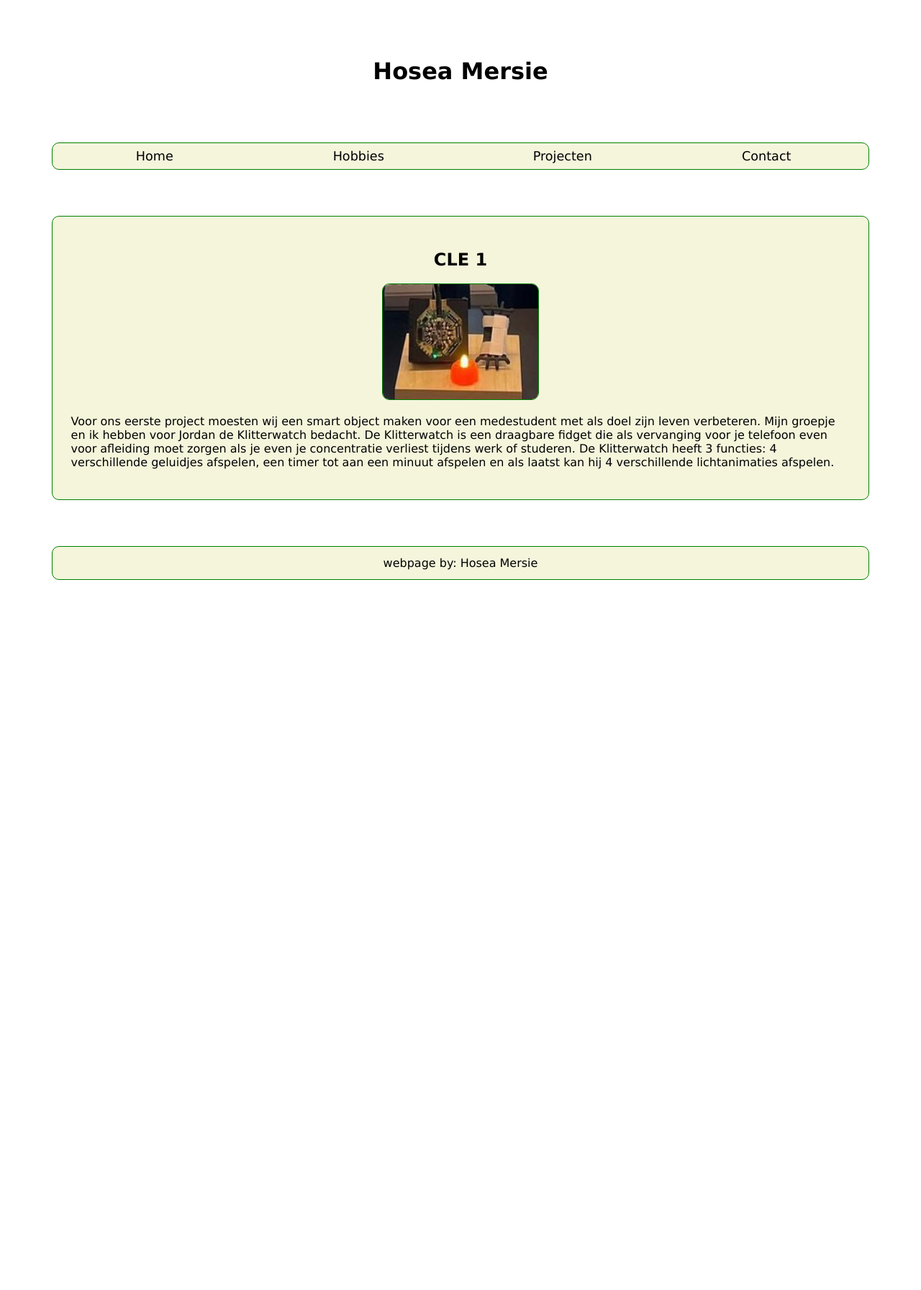
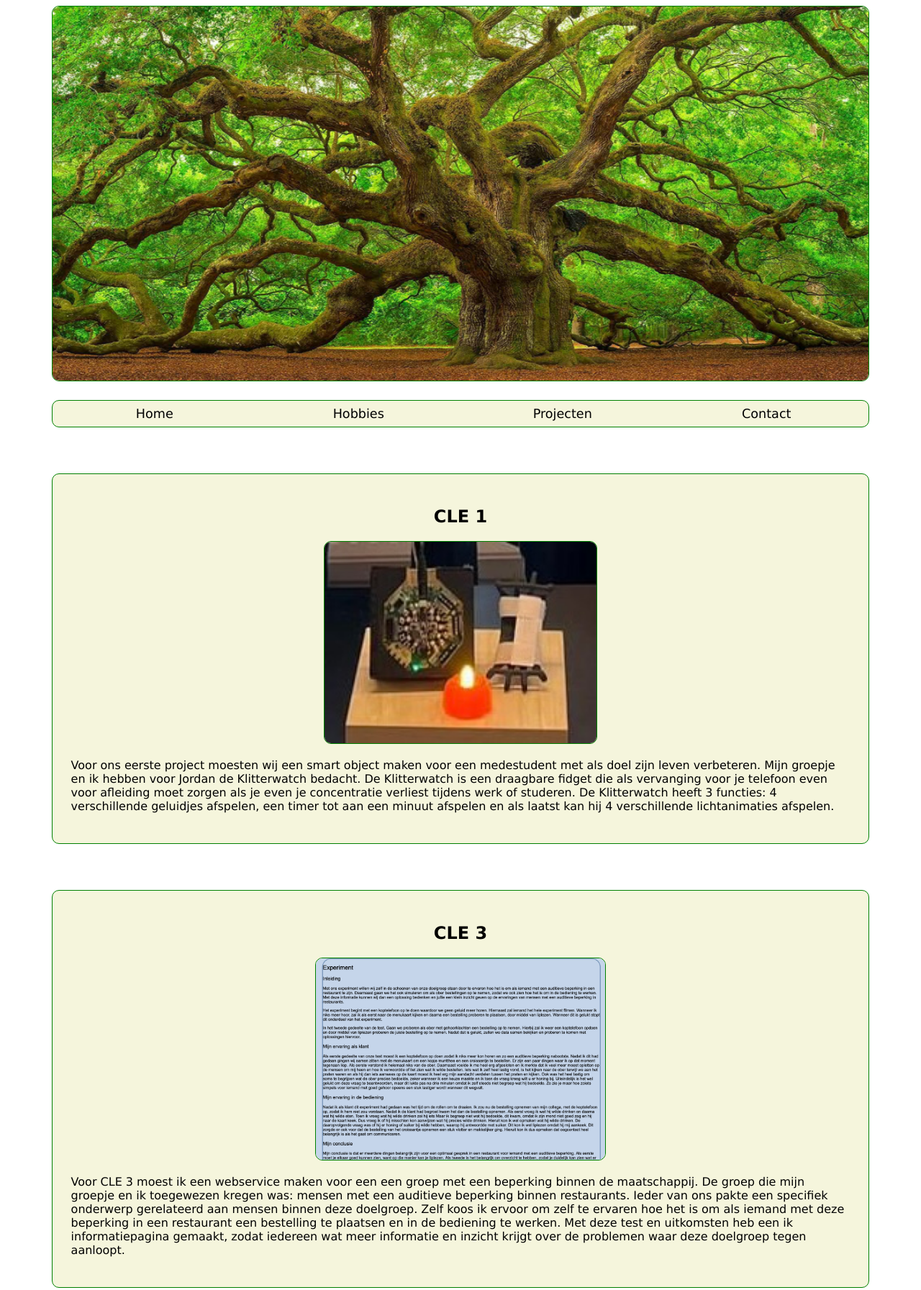
Before and after one commit to HJFMersie/Portfolio, a plain HTML site: page projecten.html in a window 1280 px wide. Shown: the top 1793 px of the page at 72% size. Before the commit the page ends 870 px from the top, so only its background shows below. Drawn offline with Linux system fonts and the light colour scheme.

Commit message:
Add files via upload

```diff
--- a/CSS/style.css
+++ b/CSS/style.css
@@ -1,6 +1,5 @@
 body {
   font-family: Geneva, Verdana, sans-serif;
-  background-color: white;
   color: black;
 }
 
@@ -37,6 +36,7 @@ body {
   background-color: beige;
 }
 
+
 .navbar a {
   padding: 8px;
   flex: 1;
@@ -49,15 +49,26 @@ body {
 
 }
 
+
 .navbar a:hover {
     background-color: lightgreen;
 }
 
 .header {
-  text-align: center;
-  color: black;
-  margin: 10vh;
-  font-size: xx-large;
+  display: flex;
+  justify-content: center;
+  border: 1px solid green;
+  border-radius: 10px;
+  overflow: hidden;
+  margin-bottom: 2vw;
+  margin-left: 5vw;
+  margin-right: 5vw;
+
+}
+
+.oak {
+  width: 90vw;
+  height: 65vh;
 }
 
 h2 {
@@ -158,7 +169,7 @@ input {
 }
 
 .footballpicture {
-  height: 20vh;
+  height: 35vh;
   width:auto;
   border: 1px solid green;
   border-radius: 10px;
@@ -166,7 +177,7 @@ input {
 }
 
 .readingpicture {
-  height: 20vh;
+  height: 35vh;
   width:auto;
   border: 1px solid green;
   border-radius: 10px;
@@ -174,7 +185,7 @@ input {
 }
 
 .snowboardpicture {
-  height: 20vh;
+  height: 35vh;
   width:auto;
   border: 1px solid green;
   border-radius: 10px;
@@ -182,7 +193,15 @@ input {
 }
 
 .klitterwatch {
-  height: 20vh;
+  height: 35vh;
+  width:auto;
+  border: 1px solid green;
+  border-radius: 10px;
+  overflow: hidden;
+}
+
+.webservice {
+  height: 35vh;
   width:auto;
   border: 1px solid green;
   border-radius: 10px;
--- a/projecten.html
+++ b/projecten.html
@@ -10,9 +10,9 @@
 
 <body>
 
-<header>
-  <h1 class = "header"> Hosea Mersie</h1>
-</header>
+  <header class="header">
+    <img class="oak" src="image/oak-tree-care.webp">
+  </header>
 
 <nav class = "navbar">
 
@@ -25,12 +25,21 @@
 
 <main>
     <section class="container-5">
-        <h2 id="cle1">CLE 1</h2>
+        <h2 class="cle">CLE 1</h2>
 
         <div><img class = "klitterwatch" src="image/7e852cca-0424-406b-b16c-b17f9b08e63b.jpg"></div>
 
         <p> Voor ons eerste project moesten wij een smart object maken voor een medestudent met als doel zijn leven verbeteren. Mijn groepje en ik hebben voor Jordan de Klitterwatch bedacht. De Klitterwatch is een draagbare fidget die als vervanging voor je telefoon even voor afleiding moet zorgen als je even je concentratie verliest tijdens werk of studeren. De Klitterwatch heeft 3 functies: 4 verschillende geluidjes afspelen, een timer tot aan een minuut afspelen en als laatst kan hij 4 verschillende lichtanimaties afspelen.</p>
 
+
+    </section>
+
+    <section class="container-5">
+      <h2 class="cle">CLE 3</h2>
+
+      <div><img class = "webservice" src="image/CLE 3.png"></div>
+
+      <p> Voor CLE 3 moest ik een webservice maken voor een een groep met een beperking binnen de maatschappij. De groep die mijn groepje en ik toegewezen kregen was: mensen met een auditieve beperking binnen restaurants. Ieder van ons pakte een specifiek onderwerp gerelateerd aan mensen binnen deze doelgroep. Zelf koos ik ervoor om zelf te ervaren hoe het is om als iemand met deze beperking in een restaurant een bestelling te plaatsen en in de bediening te werken. Met deze test en uitkomsten heb een ik informatiepagina gemaakt, zodat iedereen wat meer informatie en inzicht krijgt over de problemen waar deze doelgroep tegen aanloopt. </p>
 
     </section>
 </main>
```
Also changed, not shown: contact.bedankt.html (+3 -3 lines), contact.html (+3 -3 lines), hobbies.html (+9 -6 lines), index.html (+4 -4 lines), main.js (added, +13 -0 lines), image/CLE 3.png (added), image/oak-tree-care.webp (added).
